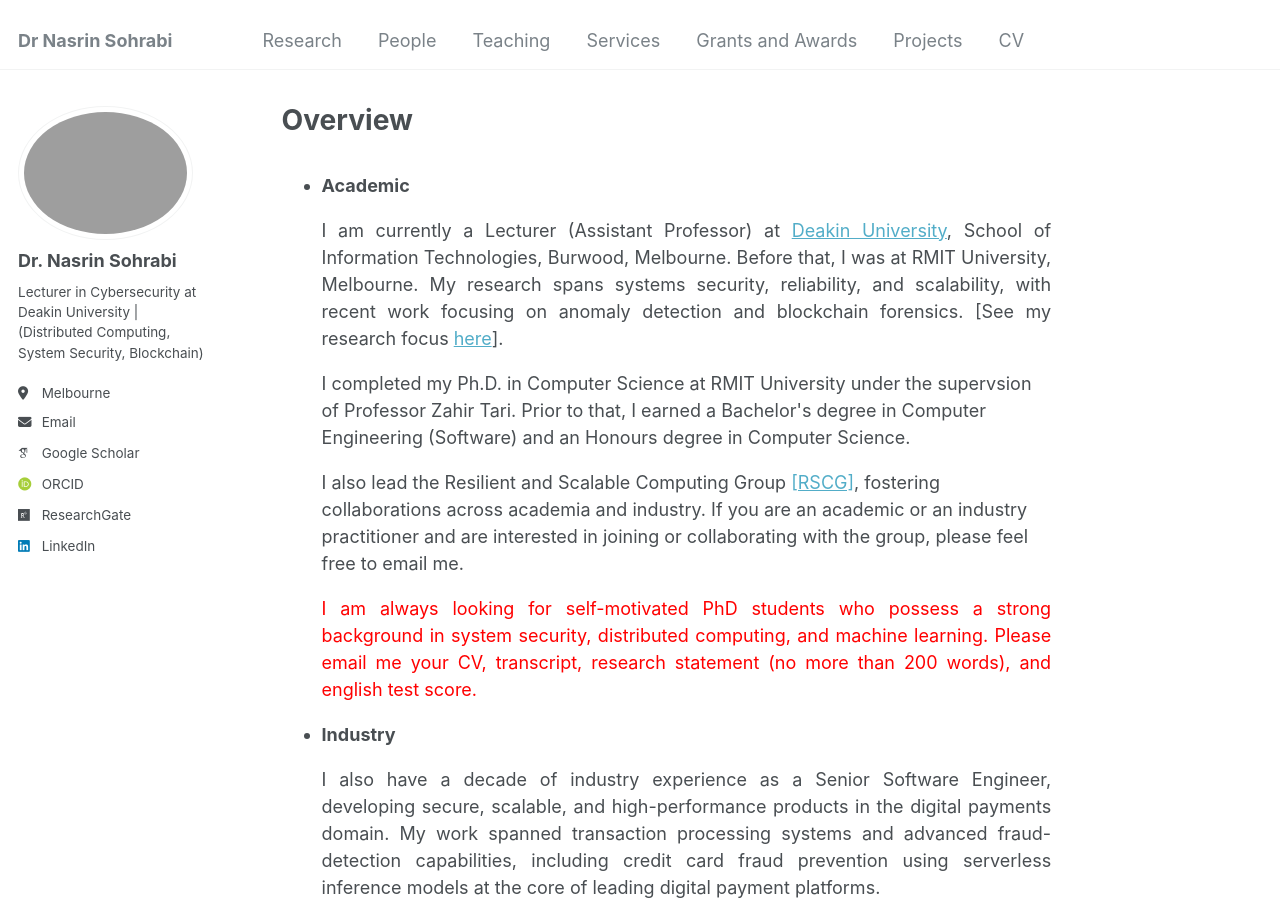
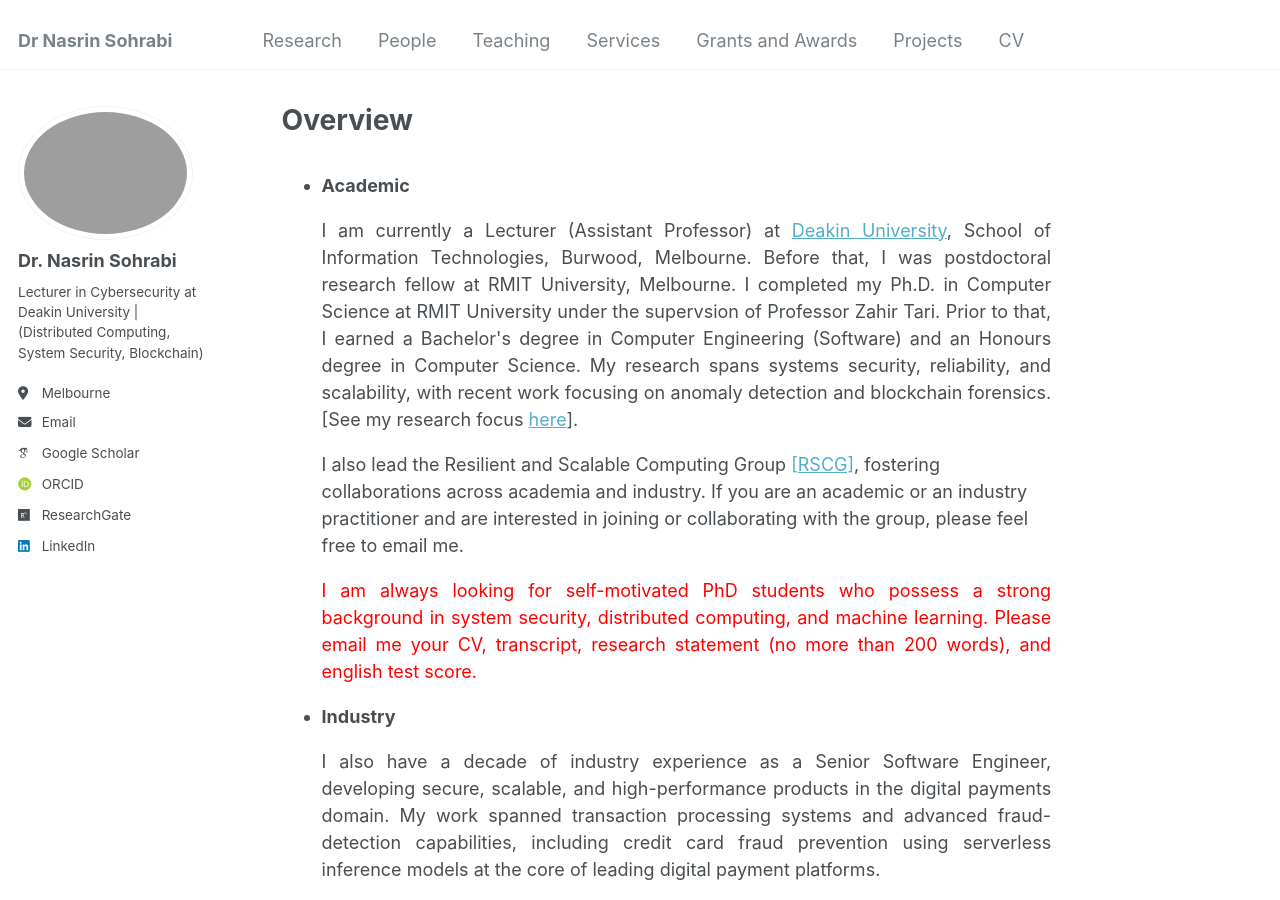
Before and after one commit to Nasrin-Sohrabi/Nasrin-Sohrabi.github.io, a Jekyll site: the page built from _pages/about.md, in a window 1280 px wide and 900 px high. Built offline with Jekyll 4.4.1, drawn with Linux system fonts in a browser that asks for light colours; some web fonts are replaced.

Commit message:
update the intro

```diff
--- a/_pages/about.md
+++ b/_pages/about.md
@@ -10,9 +10,7 @@
 <span style="text-align: justify;"></span>
 
   * <strong>Academic</strong>
-  <ul style="text-align: justify;"> I am currently a Lecturer (Assistant Professor) at <a href="https://www.deakin.edu.au/">Deakin University</a>, School of Information Technologies, Burwood, Melbourne. Before that, I was at RMIT University, Melbourne. My research spans systems security, reliability, and scalability, with recent work focusing on anomaly detection and blockchain forensics. [See my research focus <a href="https://nasrin-sohrabi.github.io/research/"> here</a>].</ul>
-
-  <ul>I completed my Ph.D. in Computer Science at RMIT University under the supervsion of Professor Zahir Tari. Prior to that, I earned a Bachelor's degree in Computer Engineering (Software) and an Honours degree in Computer Science.</ul>
+  <ul style="text-align: justify;"> I am currently a Lecturer (Assistant Professor) at <a href="https://www.deakin.edu.au/">Deakin University</a>, School of Information Technologies, Burwood, Melbourne. Before that, I was postdoctoral research fellow at RMIT University, Melbourne. I completed my Ph.D. in Computer Science at RMIT University under the supervsion of Professor Zahir Tari. Prior to that, I earned a Bachelor's degree in Computer Engineering (Software) and an Honours degree in Computer Science. My research spans systems security, reliability, and scalability, with recent work focusing on anomaly detection and blockchain forensics. [See my research focus <a href="https://nasrin-sohrabi.github.io/research/"> here</a>].</ul>
 
   <ul>I also lead the Resilient and Scalable Computing Group <a href="https://rscg-research.gitlab.io/rscg.gitlab.io">[RSCG]</a>, fostering collaborations across academia and industry. If you are an academic or an industry practitioner and are interested in joining or collaborating with the group, please feel free to email me. </ul>
 
```
